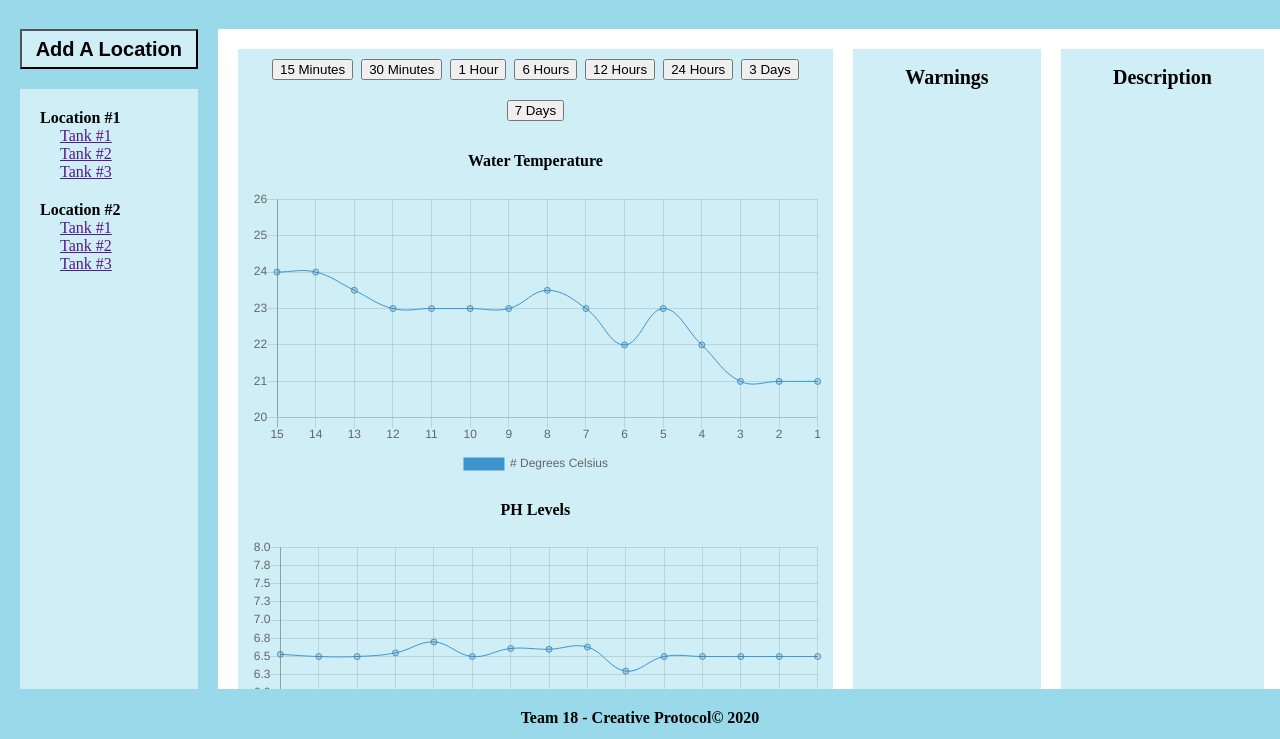
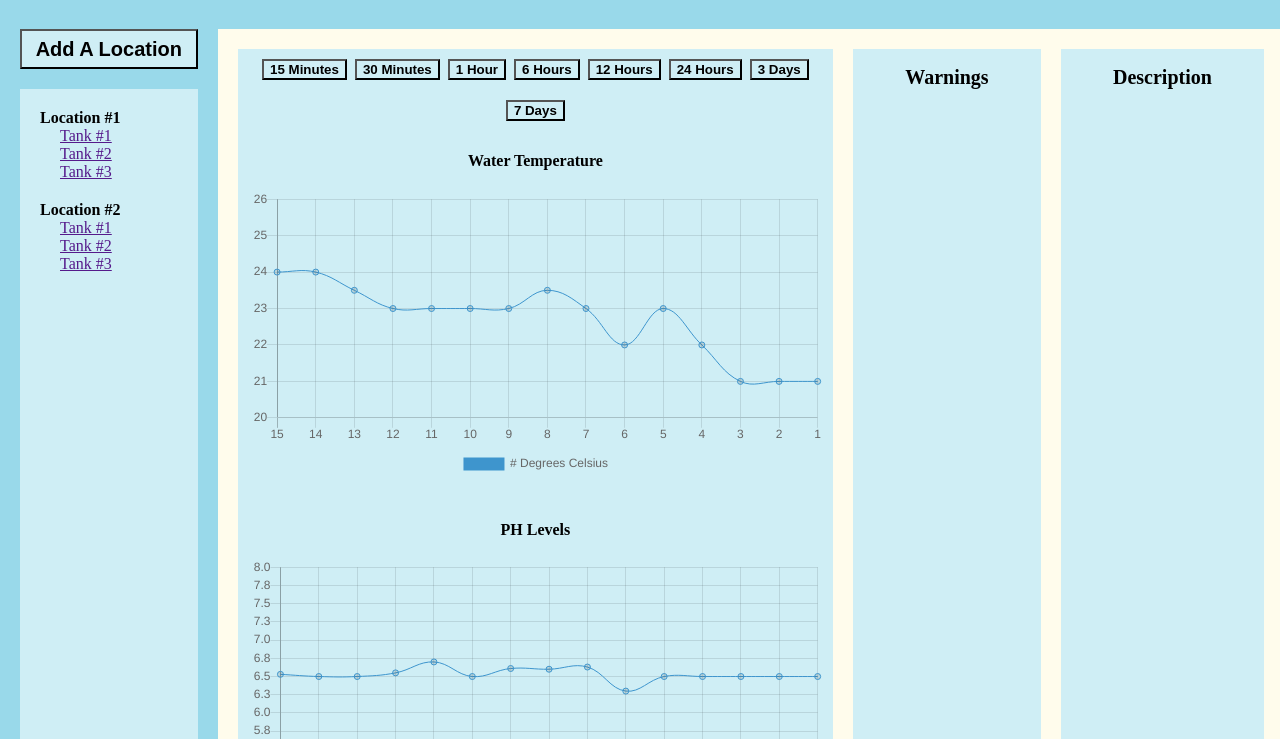
Before and after one commit to SamuelPaulAshton/2020SP2Group18A3, a plain HTML site: page Assignment3/information.html in a window 1280 px wide. Shown: the part 61-800 px from the top of the page. Drawn offline with nearby package versions, Linux system fonts and the light colour scheme; a script that the page names is missing.

Commit message:
Update information.css

```diff
--- a/Assignment3/information.css
+++ b/Assignment3/information.css
@@ -36,6 +36,7 @@ body {
 #item4 {
   width:auto;
   grid-column: 2/6;
+  background-color:#fffcec;
 }
 
 #AddLocation {
@@ -151,7 +152,7 @@ body {
 }
 
 footer {
-  position:absolute;
+  position:relative;
   bottom:0;
   width:100%;
   height:10px;
@@ -184,6 +185,14 @@ footer {
   margin-bottom:10px;
   height: 370px;
   width:100%;
-  float:left;
-  clear:both;
 }
+
+.pad {
+  padding-top:0px;
+  padding-bottom:20px;
+}
+
+#graphs button {
+  font-weight:bold;
+  background-color:#CFEEF5;
+}
```
